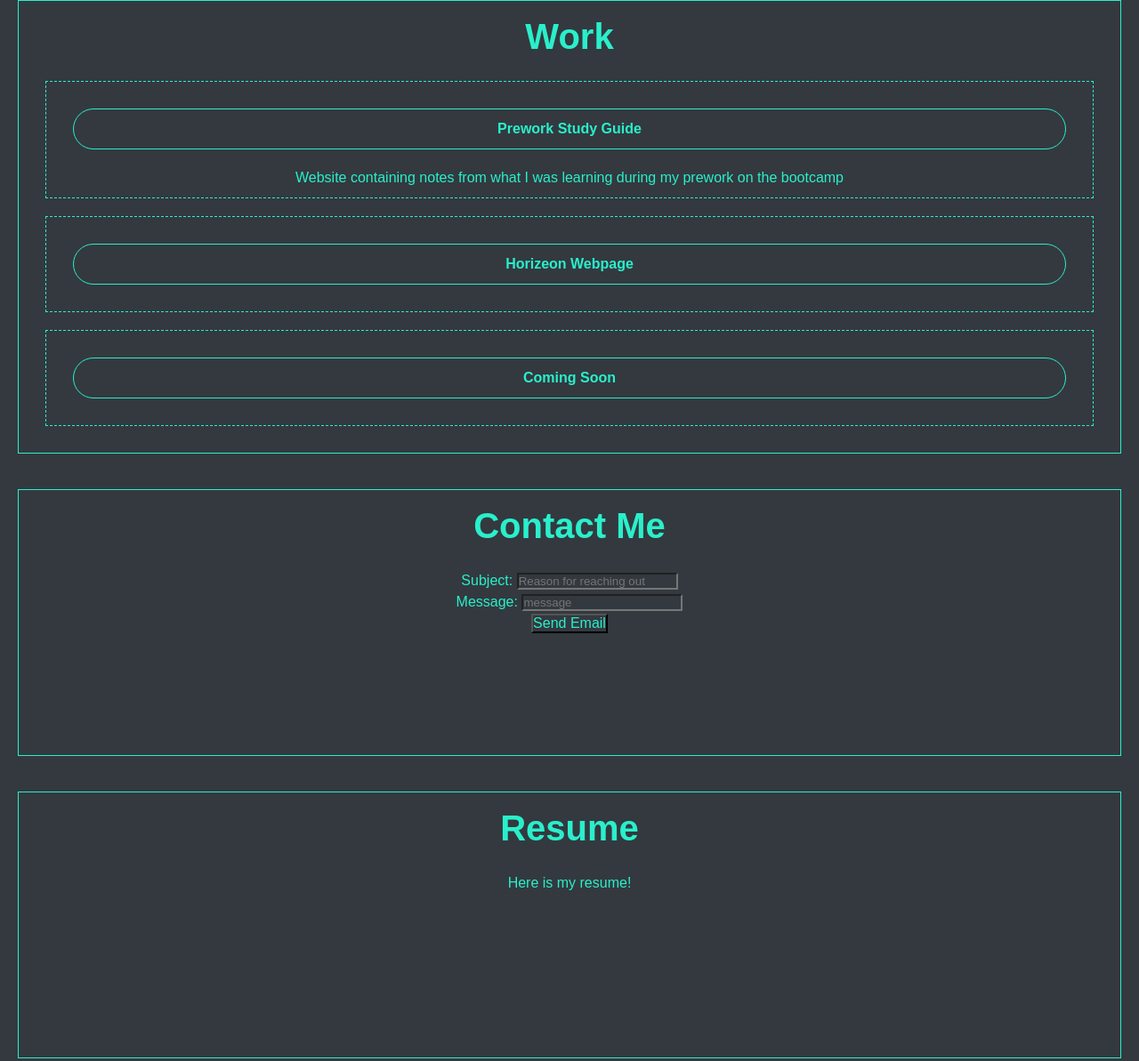
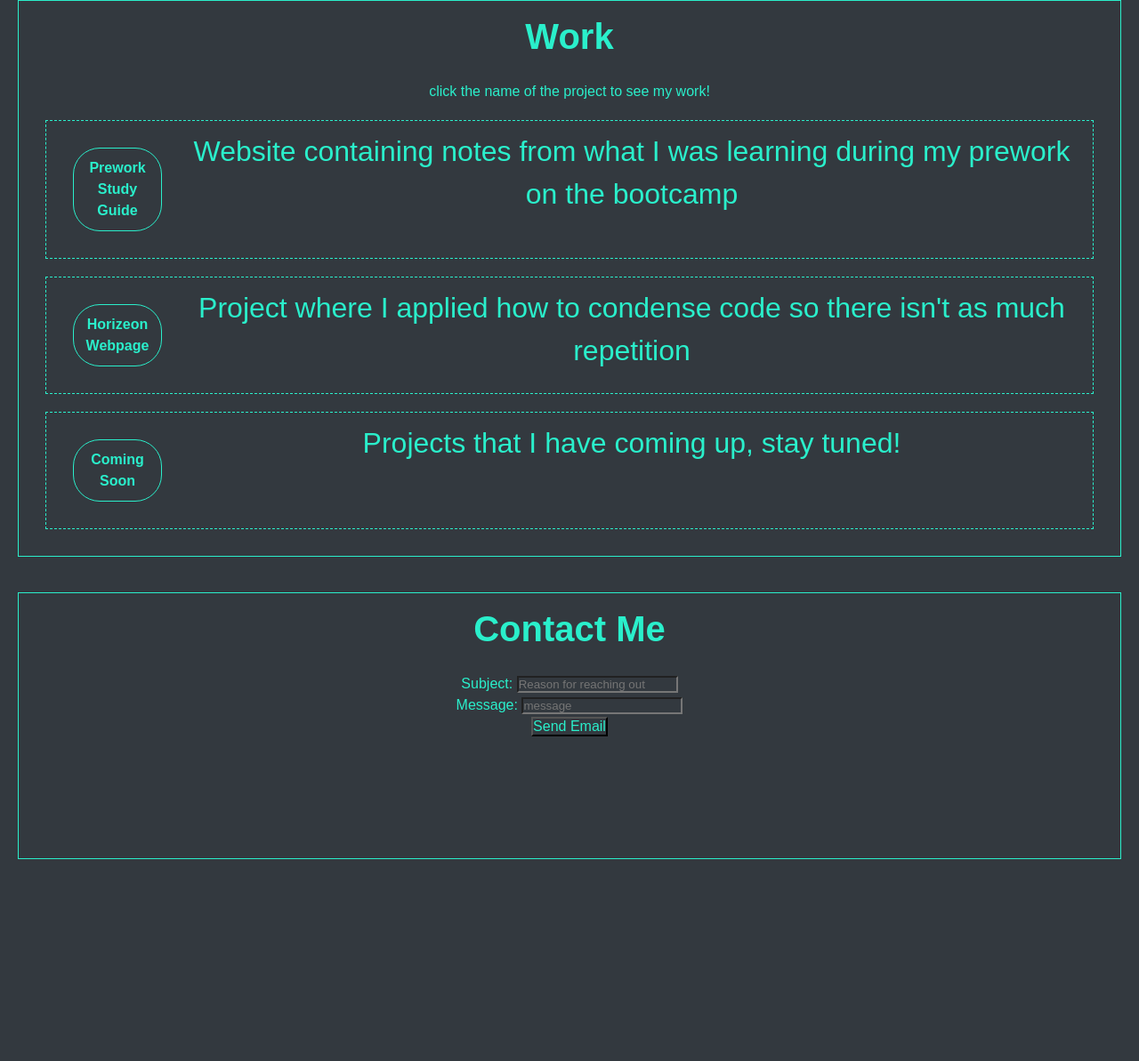
Before and after one commit to ImGonnaGoAFK/Portfolio, a plain HTML site: page index.html in a window 1280 px wide. Shown: the part 688-1881 px from the top of the page at 89% size. After the commit the page ends 1674 px from the top, so only its background shows below. Drawn offline with Linux system fonts and the light colour scheme.

Commit message:
added a work section

```diff
--- a/assets/style.css
+++ b/assets/style.css
@@ -138,11 +138,19 @@ h2 {
 }
 
 .work-column {
+    display:flex;
+    flex:1;
     border-style: dashed;
     border-width: 1px;
     padding: 10px;
     flex: 0 0 100px;
     margin: 20px;
+    p {
+        font-size: 200%;
+        width:100%;
+        align-items: center;
+        justify-content: center;
+}
 }
 
 .box-header {
--- a/index.html
+++ b/index.html
@@ -42,6 +42,7 @@
             </div>
             <div class ="box" id="work">
                 <h2>Work</h2>
+                <p>click the name of the project to see my work!</p>
                 <section class="projects">
                     <div class="work-column">
                         <h3 class="box-header"><a href="https://imgonnagoafk.github.io/prework-study-guide/">Prework Study Guide</a></h3>
@@ -49,9 +50,11 @@
                     </div>
                     <div class="work-column">
                         <h3 class="box-header"><a href="https://imgonnagoafk.github.io/horiseon-webpage/">Horizeon Webpage</a></h3>
+                        <p>Project where I applied how to condense code so there isn't as much repetition</p>
                     </div>
                     <div class="work-column">
                         <h3 class="box-header"><a href="#">Coming Soon</a></h3>
+                        <p>Projects that I have coming up, stay tuned!</p>
                     </div>
                 </section>
             </div>
@@ -69,10 +72,6 @@
                     <button>Send Email</button>
                 </p>
             </div>
-            <div class ="box" id="Resume">
-                <h2>Resume</h2>
-                <p>Here is my resume!</p>
-            </div>
         </section>
     </main>
 </body>
```
